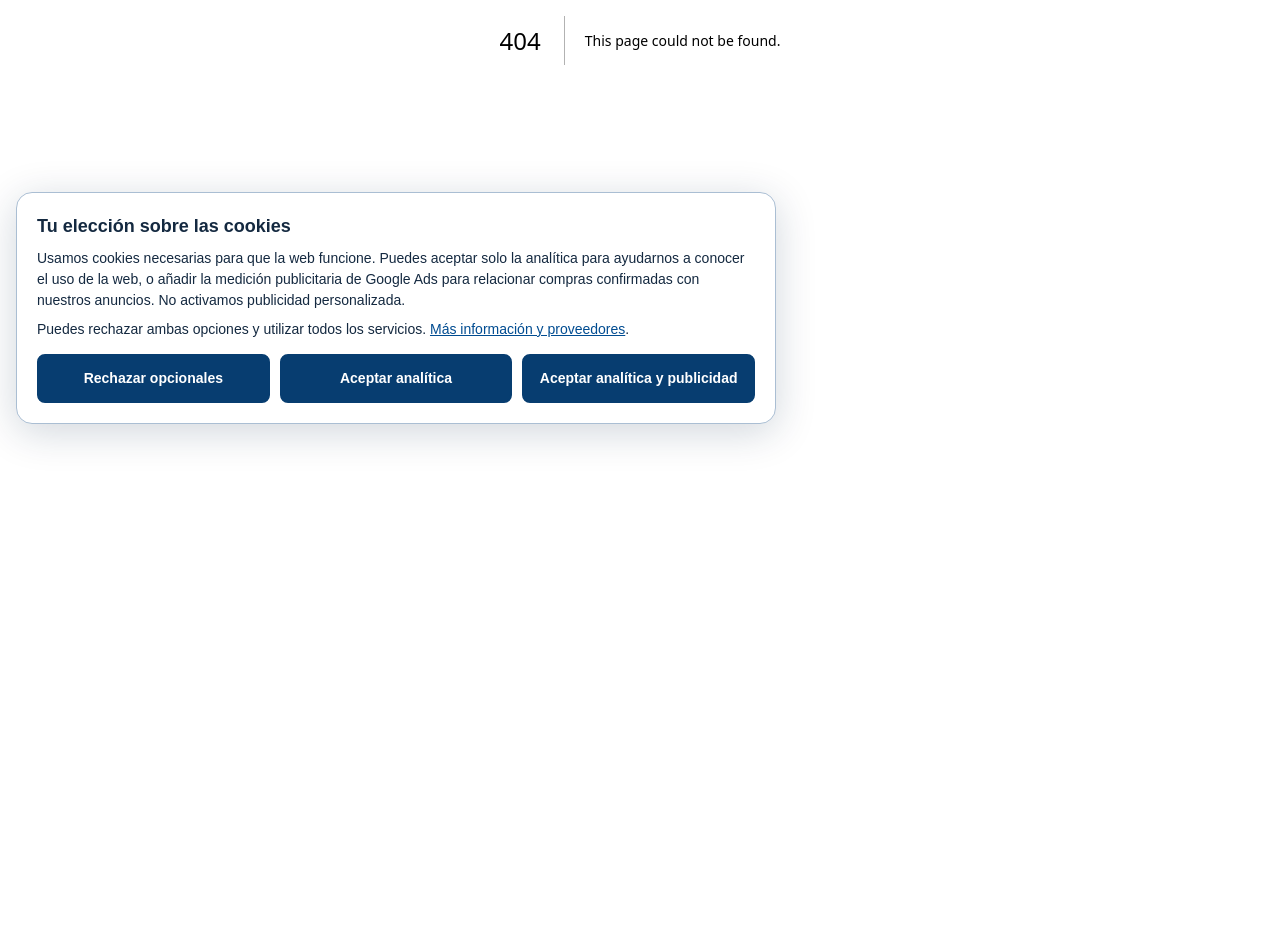
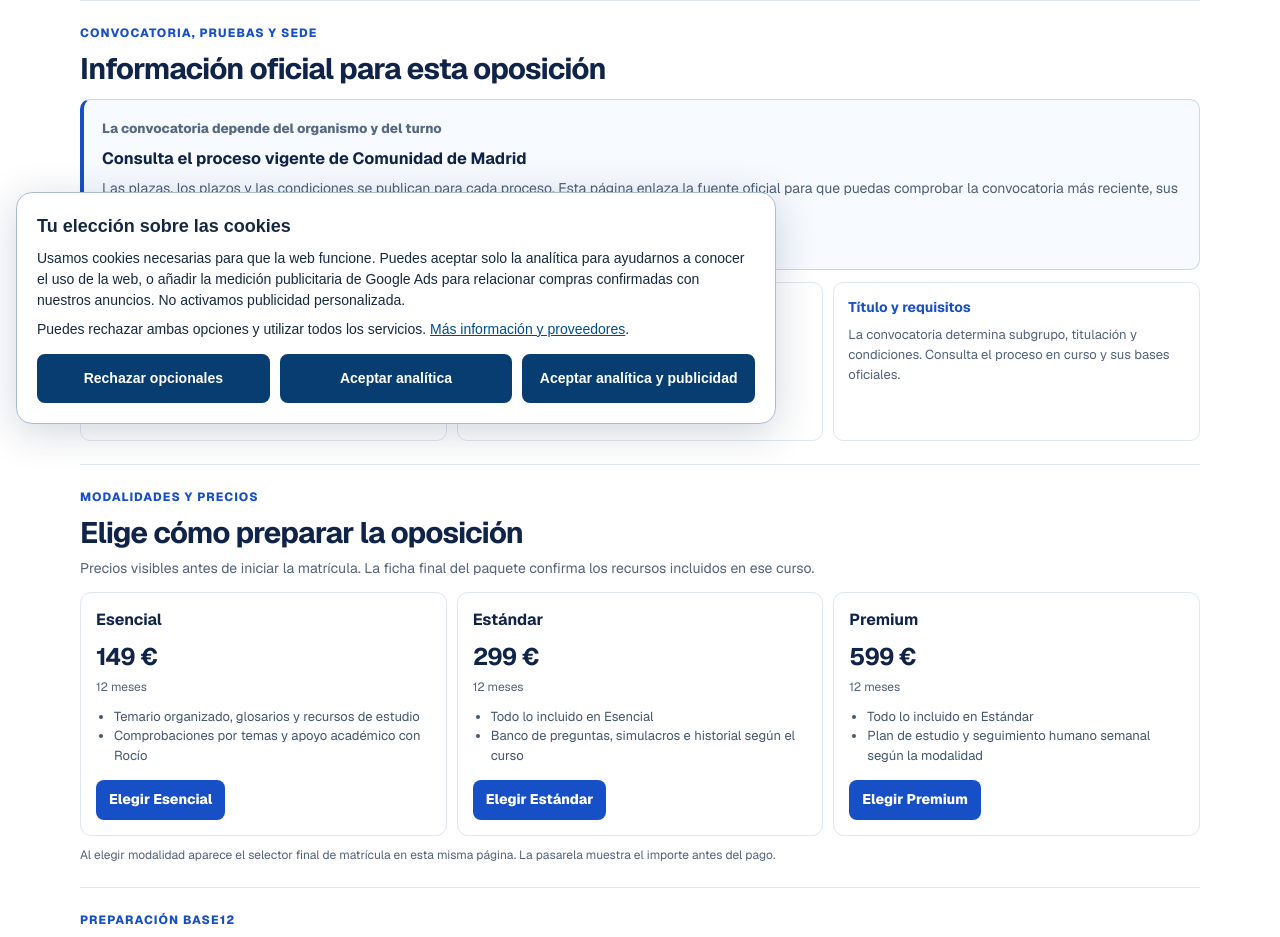
Before and after one commit to base12academy/base12academy-web, a Next.js app: page /oposiciones/administrativo-comunidad-madrid in a window 1280 px wide. Before the commit this address had no page. Shown: the part 360-1297 px from the top of the page. Before the commit the page ends 800 px from the top, so only its background shows below. Built offline with nearby package versions, Linux system fonts and the light colour scheme; no server answers.

Commit message:
Build public opposition detail pages

```diff
--- /dev/null
+++ b/app/oposiciones/[slug]/page.tsx
@@ -0,0 +1,66 @@
+import type { Metadata } from "next";
+import Image from "next/image";
+import Link from "next/link";
+import { notFound } from "next/navigation";
+import CourseCatalog from "@/components/CourseCatalog";
+import { getOppositionPage, oppositionPages } from "@/lib/oppositions/public-pages";
+import styles from "./oposiciones.module.css";
+
+const standardPlans = [
+  { slug:"esencial", name:"Esencial", price:"149 €", term:"12 meses", points:["Temario organizado, glosarios y recursos de estudio","Comprobaciones por temas y apoyo académico con Rocío"] },
+  { slug:"estandar", name:"Estándar", price:"299 €", term:"12 meses", points:["Todo lo incluido en Esencial","Banco de preguntas, simulacros e historial según el curso"] },
+  { slug:"premium", name:"Premium", price:"599 €", term:"12 meses", points:["Todo lo incluido en Estándar","Plan de estudio y seguimiento humano semanal según la modalidad"] },
+];
+const faqItems = [
+  ["¿Dónde consulto la convocatoria más reciente?","En la fuente oficial que enlazamos. Revisa las bases, correcciones y acuerdos posteriores: son los documentos que determinan las condiciones."],
+  ["¿Dónde se celebran las pruebas?","La sede, la fecha y la hora aparecen en las bases o en avisos posteriores del órgano de selección; a veces el llamamiento es individual."],
+  ["¿Qué titulación necesito?","La titulación y sus equivalencias se fijan en las bases de cada convocatoria. Comprueba cuerpo, turno y categoría antes de inscribirte."],
+  ["¿Qué ejercicios y condiciones tiene el examen?","Las bases concretas indican ejercicios, duración, puntuación, penalizaciones y nota mínima. Estos datos pueden cambiar entre convocatorias."],
+];
+
+export function generateStaticParams() { return oppositionPages.map(({slug})=>({slug})); }
+
+export async function generateMetadata({params}:{params:Promise<{slug:string}>}):Promise<Metadata>{
+  const {slug}=await params, item=getOppositionPage(slug);
+  if(!item) return {};
+  return {title:`${item.name} online | Base12 Academy`,description:`Consulta la convocatoria oficial, los requisitos, las pruebas y los precios para preparar ${item.name} con Base12 Academy.`,alternates:{canonical:`https://base12academy.es/oposiciones/${item.slug}`}};
+}
+
+export default async function OppositionPage({params,searchParams}:{params:Promise<{slug:string}>;searchParams:Promise<{matricula?:string;modalidad?:string}>}){
+  const [{slug},query]=await Promise.all([params,searchParams]), item=getOppositionPage(slug);
+  if(!item) notFound();
+  const isTropa=item.slug==="tropa-y-marineria";
+  const plans=isTropa?[
+    {slug:"esencial",name:"Esencial",price:"139 €",term:"14.000 preguntas",points:["Entrenamiento esencial","Itinerario de Tropa y Marinería","Rocío y Fernando"]},
+    {slug:"operativa",name:"Operativa",price:"209 €",term:"21.000 preguntas",points:["Entrenamiento ampliado","Itinerario ampliado","Rocío y Fernando"]},
+    {slug:"integral",name:"Integral",price:"279 €",term:"28.000 preguntas",points:["Preparación completa","Acceso completo al itinerario","Rocío y Fernando"]},
+  ]:standardPlans;
+  const canPurchase=!["telefonista-sas","celador-sermas"].includes(item.slug);
+  return <div className={styles.page}>
+    <header className={styles.header}><div className={styles.headerInner}><Link href="/" className={styles.brand}><Image src="/images/base12-logo.png" width={1024} height={1024} alt="Base12 Academy" priority/><span>Base12 Academy</span></Link><Link className={styles.login} href="/login">Acceso alumnos</Link></div></header>
+    <main className={styles.main}>
+      <nav className={styles.breadcrumb} aria-label="Ruta"><Link href="/">Inicio</Link> / <Link href="/?familia=oposiciones#catalogo">Oposiciones</Link> / {item.name}</nav>
+      <section className={styles.hero}><div><p className={styles.eyebrow}>{item.region} · {item.authority}</p><h1>{item.name}</h1><p className={styles.lede}>Consulta el proceso oficial, compara las modalidades y elige el tipo de preparación que se ajusta a tu objetivo.</p></div>
+        <aside className={styles.heroAside}><Image src="/images/eduardo-base12.png" alt="Eduardo, Doctor en Historia y docente, director académico de Base12" width={507} height={356}/><div><strong>Dirección académica</strong><p>Eduardo · Doctor en Historia y docente</p><Link href="/#equipo">Conoce Base12</Link></div></aside>
+      </section>
+      <section className={styles.section} id="convocatoria"><p className={styles.eyebrow}>Convocatoria, pruebas y sede</p><h2>Información oficial para esta oposición</h2>
+        {item.latestCall?<article className={styles.callCard}><small>Última convocatoria localizada · comprobación: 27 de noviembre de 2026</small><h3>{item.latestCall.title}</h3><p>{item.latestCall.details}</p><a href={item.latestCall.url} target="_blank" rel="noreferrer">Leer la convocatoria oficial</a></article>:<article className={styles.callCard}><small>La convocatoria depende del organismo y del turno</small><h3>Consulta el proceso vigente de {item.authority}</h3><p>Las plazas, los plazos y las condiciones se publican para cada proceso. Esta página enlaza la fuente oficial para que puedas comprobar la convocatoria más reciente, sus bases y sus correcciones sin mezclar datos de otra administración o universidad.</p><a href={item.sourceUrl} target="_blank" rel="noreferrer">{item.sourceLabel}</a></article>}
+        <div className={styles.factGrid}>
+          <article className={styles.fact}><h3>Ejercicios y condiciones</h3><p>Las bases determinan pruebas, duración, puntuación, penalizaciones y nota mínima. En Guardia Civil, la fuente oficial describe fase de concurso, oposición, pruebas psicofísicas, entrevista y reconocimiento médico; revisa cada convocatoria para sus detalles.</p></article>
+          <article className={styles.fact}><h3>Lugar de las pruebas</h3><p>La sede se fija en las bases o en el llamamiento posterior. La fecha y el lugar pueden comunicarse individualmente.</p></article>
+          <article className={styles.fact}><h3>Título y requisitos</h3><p>{item.qualification}</p></article>
+        </div>
+      </section>
+      <section className={styles.section} id="preparacion"><p className={styles.eyebrow}>Modalidades y precios</p><h2>Elige cómo preparar la oposición</h2><p className={styles.sectionIntro}>Precios visibles antes de iniciar la matrícula. La ficha final del paquete confirma los recursos incluidos en ese curso.</p>
+        <div className={styles.planGrid}>{plans.map(plan=><article className={styles.plan} key={plan.slug}><h3>{plan.name}</h3><strong className={styles.planPrice}>{plan.price}</strong><small>{plan.term}</small><ul>{plan.points.map(point=><li key={point}>{point}</li>)}</ul>
+          {isTropa?<Link className={styles.planLink} href="/tropa-y-marineria">Ver preparación</Link>:canPurchase?<Link className={styles.planLink} href={`/oposiciones/${item.slug}?matricula=1&modalidad=${plan.slug}#matricula`}>Elegir {plan.name}</Link>:<span className={styles.unavailable}>Matrícula no disponible</span>}
+        </article>)}</div>
+        <p className={styles.note}>Al elegir modalidad aparece el selector final de matrícula en esta misma página. La pasarela muestra el importe antes del pago.</p>
+      </section>
+      <section className={styles.section}><p className={styles.eyebrow}>Preparación Base12</p><h2>Contenido y forma de estudio</h2><div className={styles.factGrid}><article className={styles.fact}><h3>Temario y recursos</h3><p>Material organizado para trabajar los contenidos del programa específico de la oposición.</p></article><article className={styles.fact}><h3>Práctica y corrección</h3><p>La modalidad elegida concreta los test, simulacros, correcciones e historial disponibles en el aula.</p></article><article className={styles.fact}><h3>Acceso</h3><p>Tras formalizar la matrícula, los recursos contratados se consultan desde el campus del alumno.</p></article></div></section>
+      <section className={styles.section} id="dudas"><p className={styles.eyebrow}>Preguntas frecuentes</p><h2>Antes de presentarte</h2><div className={styles.faq}>{faqItems.map(([q,a])=><details key={q}><summary>{q}</summary><p>{a}</p></details>)}</div></section>
+      {!isTropa&&<CourseCatalog purchaseOnlySlug={item.slug} autoOpenPurchase={query.matricula==="1"} purchasePlanSlug={query.modalidad}/>}
+    </main>
+    <footer className={styles.footer}><div className={styles.footerInner}><span>Base12 Academy · {item.name}</span><Link href="/aviso-legal">Información legal</Link><Link href="/terminos-contratacion">Condiciones de contratación</Link></div></footer>
+  </div>;
+}
```
